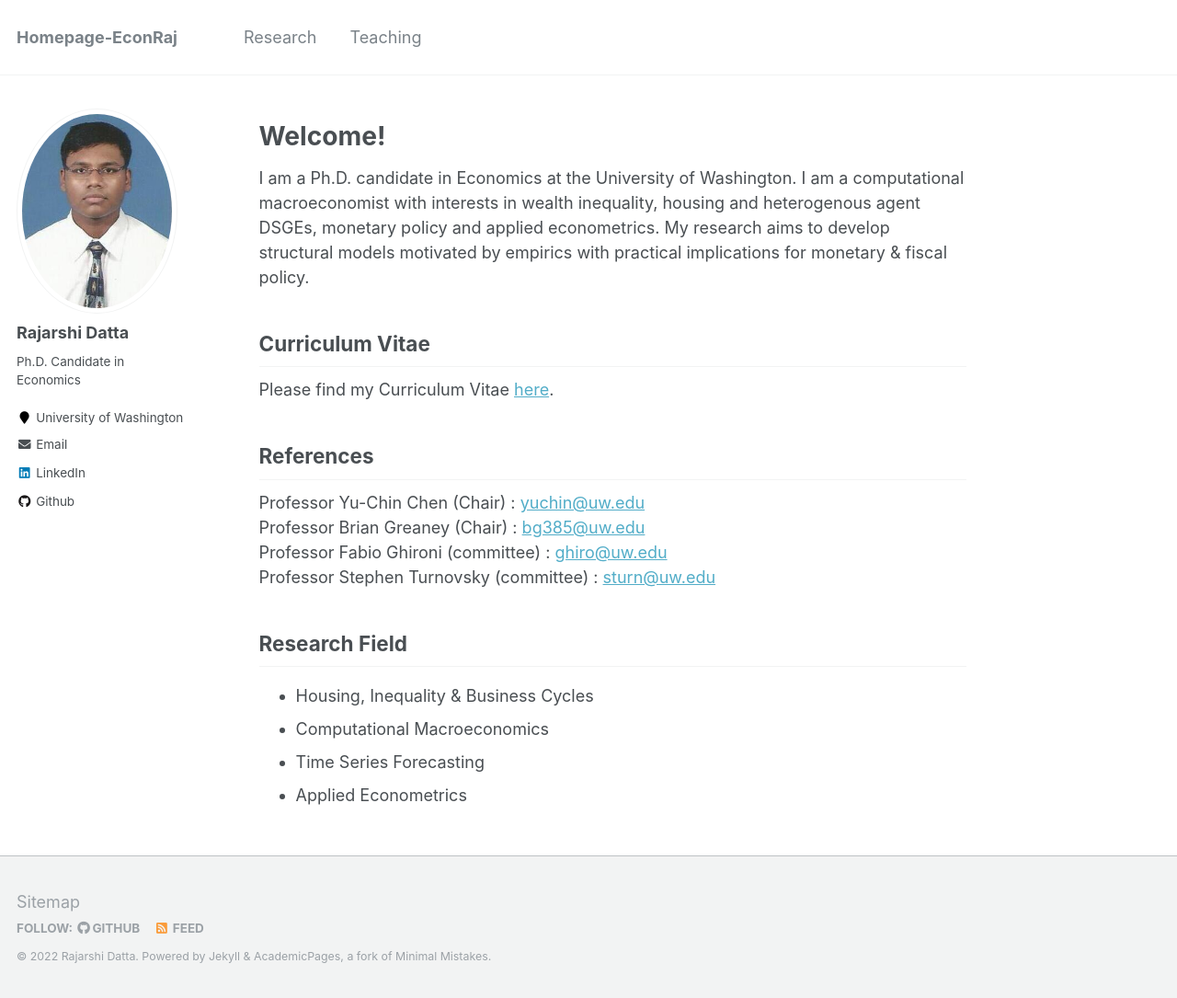
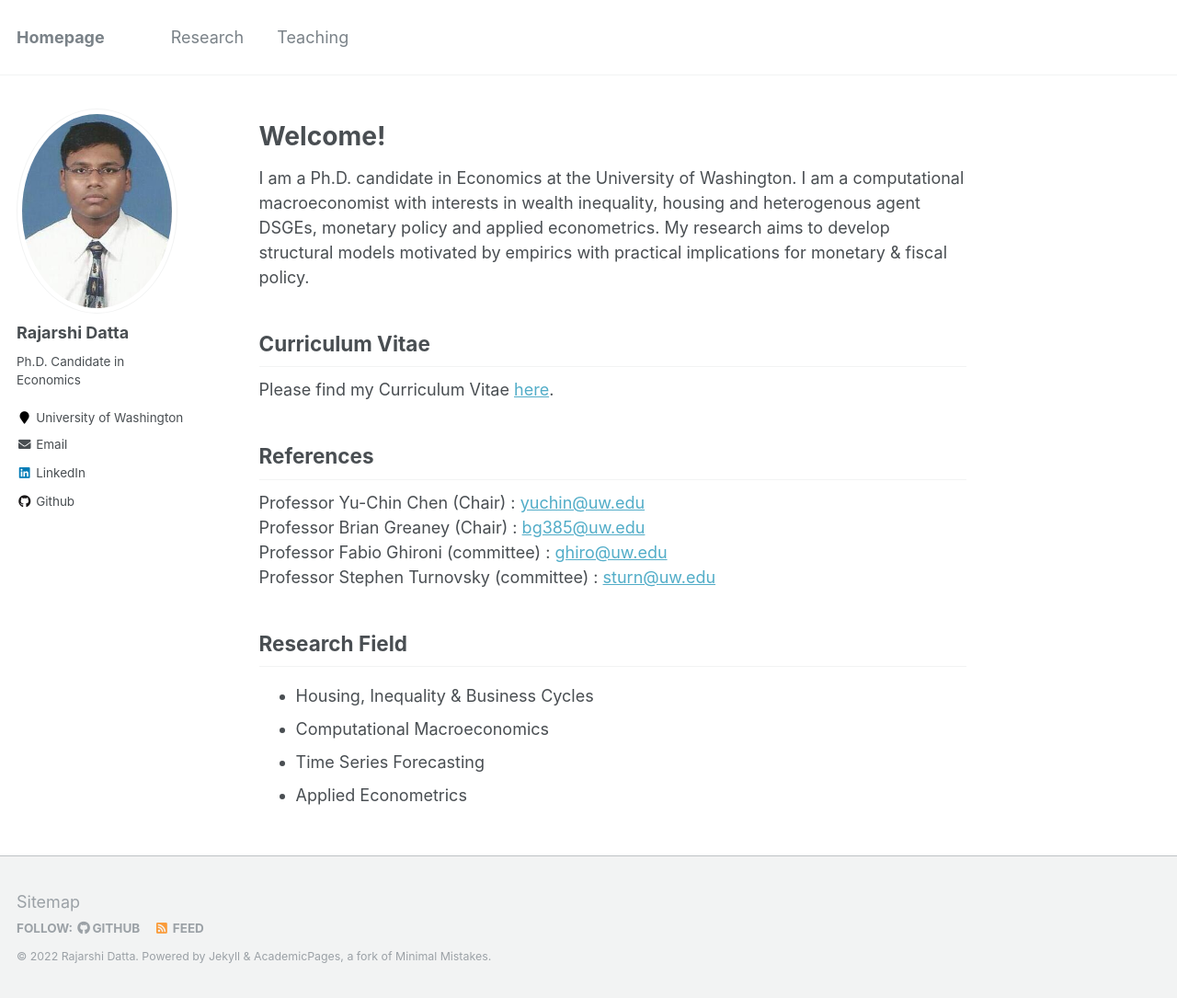
Before and after one commit to Reina-Kawai/Reina-Kawai.github.io, a Jekyll site: the page built from _pages/about.md, in a window 1280 px wide and 1085 px high. Shown: the whole window at 92% size. Built offline with Jekyll 4.4.1, drawn with Linux system fonts in a browser that asks for light colours.

Commit message:
Update _config.yml

```diff
--- a/_config.yml
+++ b/_config.yml
@@ -8,7 +8,7 @@
 
 # Site Settings
 locale                   : "en-US"
-title                    :  "Homepage-EconRaj" #"EconRaj.github.io"
+title                    :  "Homepage" #"EconRaj.github.io"
 title_separator          : "-"
 name                     : &name "Rajarshi Datta"
 description              : &description "University of Washington"
```
